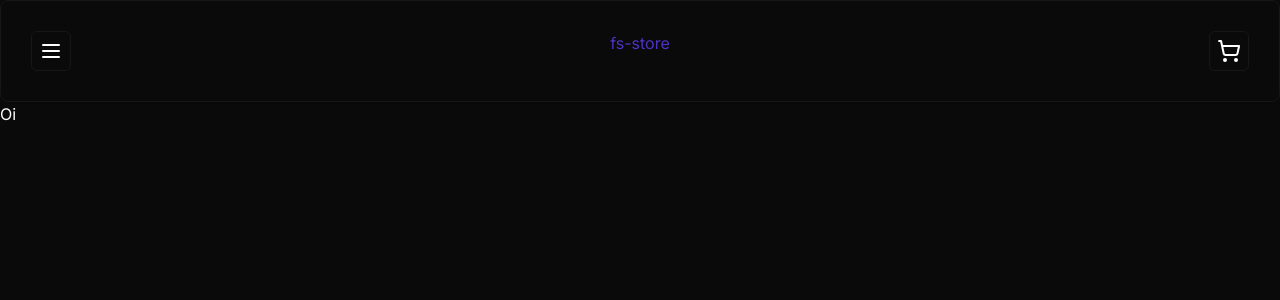
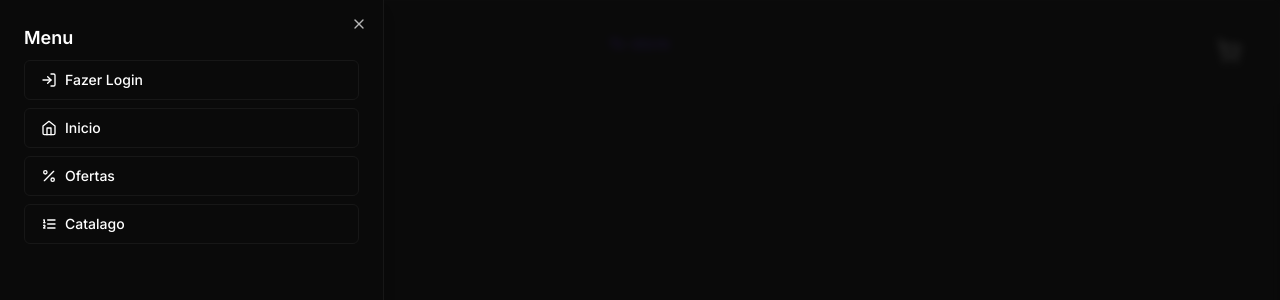
Before and after one commit to MarcosCruzOff/Projeto-NextJs-ecommerce-fs-store, a Next.js app: page / in a window 1280 px wide. Both pictures are taken after a click on the button 51 px from the left and 51 px from the top of the page. Shown: the top 300 px of the page. Built offline with nearby package versions, Linux system fonts and the light colour scheme.

Commit message:
feat: add header menu using sheet component

```diff
--- a/package.json
+++ b/package.json
@@ -10,6 +10,7 @@
   },
   "dependencies": {
     "@prisma/client": "^5.4.2",
+    "@radix-ui/react-dialog": "^1.0.5",
     "@radix-ui/react-slot": "^1.0.2",
     "class-variance-authority": "^0.7.0",
     "clsx": "^2.0.0",
--- a/src/components/ui/header.tsx
+++ b/src/components/ui/header.tsx
@@ -1,13 +1,58 @@
-import { MenuIcon, ShoppingCartIcon } from 'lucide-react'
+import {
+	MenuIcon,
+	ShoppingCartIcon,
+	LogInIcon,
+	PercentIcon,
+	ListOrderedIcon,
+	HomeIcon,
+} from 'lucide-react'
 import { Button } from './button'
 import { Card } from './card'
+import { Sheet, SheetContent, SheetHeader, SheetTrigger } from './sheet'
 
 const Header = () => {
 	return (
 		<Card className="flex justify-between p-[1.875rem]">
-			<Button size="icon" variant="outline">
-				<MenuIcon></MenuIcon>
-			</Button>
+			<Sheet>
+				<SheetTrigger asChild>
+					<Button size="icon" variant="outline">
+						<MenuIcon></MenuIcon>
+					</Button>
+				</SheetTrigger>
+
+				<SheetContent side={'left'}>
+					<SheetHeader className="text-left text-lg font-semibold">
+						Menu
+					</SheetHeader>
+
+					<div className="mt-2 flex flex-col gap-2">
+						<Button
+							variant="outline"
+							className="w-full justify-start gap-2">
+							<LogInIcon size={16} />
+							Fazer Login
+						</Button>
+						<Button
+							variant="outline"
+							className="w-full justify-start gap-2">
+							<HomeIcon size={16} />
+							Inicio
+						</Button>
+						<Button
+							variant="outline"
+							className="w-full justify-start gap-2">
+							<PercentIcon size={16} />
+							Ofertas
+						</Button>
+						<Button
+							variant="outline"
+							className="w-full justify-start gap-2">
+							<ListOrderedIcon size={16} />
+							Catalago
+						</Button>
+					</div>
+				</SheetContent>
+			</Sheet>
 
 			<h1 className="text-primary">fs-store</h1>
 
--- /dev/null
+++ b/src/components/ui/sheet.tsx
@@ -0,0 +1,143 @@
+'use client'
+
+import * as React from 'react'
+import * as SheetPrimitive from '@radix-ui/react-dialog'
+import { cva, type VariantProps } from 'class-variance-authority'
+import { X } from 'lucide-react'
+
+import { cn } from '@/lib/utils'
+
+const Sheet = SheetPrimitive.Root
+
+const SheetTrigger = SheetPrimitive.Trigger
+
+const SheetClose = SheetPrimitive.Close
+
+const SheetPortal = ({
+	className,
+	...props
+}: SheetPrimitive.DialogPortalProps) => (
+	<SheetPrimitive.Portal className={cn(className)} {...props} />
+)
+SheetPortal.displayName = SheetPrimitive.Portal.displayName
+
+const SheetOverlay = React.forwardRef<
+	React.ElementRef<typeof SheetPrimitive.Overlay>,
+	React.ComponentPropsWithoutRef<typeof SheetPrimitive.Overlay>
+>(({ className, ...props }, ref) => (
+	<SheetPrimitive.Overlay
+		className={cn(
+			'fixed inset-0 z-50 bg-background/80 backdrop-blur-sm data-[state=open]:animate-in data-[state=closed]:animate-out data-[state=closed]:fade-out-0 data-[state=open]:fade-in-0',
+			className
+		)}
+		{...props}
+		ref={ref}
+	/>
+))
+SheetOverlay.displayName = SheetPrimitive.Overlay.displayName
+
+const sheetVariants = cva(
+	'fixed z-50 gap-4 bg-background p-6 shadow-lg transition ease-in-out data-[state=open]:animate-in data-[state=closed]:animate-out data-[state=closed]:duration-300 data-[state=open]:duration-500',
+	{
+		variants: {
+			side: {
+				top: 'inset-x-0 top-0 border-b data-[state=closed]:slide-out-to-top data-[state=open]:slide-in-from-top',
+				bottom: 'inset-x-0 bottom-0 border-t data-[state=closed]:slide-out-to-bottom data-[state=open]:slide-in-from-bottom',
+				left: 'inset-y-0 left-0 h-full w-3/4 border-r data-[state=closed]:slide-out-to-left data-[state=open]:slide-in-from-left sm:max-w-sm',
+				right: 'inset-y-0 right-0 h-full w-3/4  border-l data-[state=closed]:slide-out-to-right data-[state=open]:slide-in-from-right sm:max-w-sm',
+			},
+		},
+		defaultVariants: {
+			side: 'right',
+		},
+	}
+)
+
+interface SheetContentProps
+	extends React.ComponentPropsWithoutRef<typeof SheetPrimitive.Content>,
+		VariantProps<typeof sheetVariants> {}
+
+const SheetContent = React.forwardRef<
+	React.ElementRef<typeof SheetPrimitive.Content>,
+	SheetContentProps
+>(({ side = 'right', className, children, ...props }, ref) => (
+	<SheetPortal>
+		<SheetOverlay />
+		<SheetPrimitive.Content
+			ref={ref}
+			className={cn(sheetVariants({ side }), className)}
+			{...props}>
+			{children}
+			<SheetPrimitive.Close className="absolute right-4 top-4 rounded-sm opacity-70 ring-offset-background transition-opacity hover:opacity-100 focus:outline-none focus:ring-2 focus:ring-ring focus:ring-offset-2 disabled:pointer-events-none data-[state=open]:bg-secondary">
+				<X className="h-4 w-4" />
+				<span className="sr-only">Close</span>
+			</SheetPrimitive.Close>
+		</SheetPrimitive.Content>
+	</SheetPortal>
+))
+SheetContent.displayName = SheetPrimitive.Content.displayName
+
+const SheetHeader = ({
+	className,
+	...props
+}: React.HTMLAttributes<HTMLDivElement>) => (
+	<div
+		className={cn(
+			'flex flex-col space-y-2 text-center sm:text-left',
+			className
+		)}
+		{...props}
+	/>
+)
+SheetHeader.displayName = 'SheetHeader'
+
+const SheetFooter = ({
+	className,
+	...props
+}: React.HTMLAttributes<HTMLDivElement>) => (
+	<div
+		className={cn(
+			'flex flex-col-reverse sm:flex-row sm:justify-end sm:space-x-2',
+			className
+		)}
+		{...props}
+	/>
+)
+SheetFooter.displayName = 'SheetFooter'
+
+const SheetTitle = React.forwardRef<
+	React.ElementRef<typeof SheetPrimitive.Title>,
+	React.ComponentPropsWithoutRef<typeof SheetPrimitive.Title>
+>(({ className, ...props }, ref) => (
+	<SheetPrimitive.Title
+		ref={ref}
+		className={cn('text-lg font-semibold text-foreground', className)}
+		{...props}
+	/>
+))
+SheetTitle.displayName = SheetPrimitive.Title.displayName
+
+const SheetDescription = React.forwardRef<
+	React.ElementRef<typeof SheetPrimitive.Description>,
+	React.ComponentPropsWithoutRef<typeof SheetPrimitive.Description>
+>(({ className, ...props }, ref) => (
+	<SheetPrimitive.Description
+		ref={ref}
+		className={cn('text-sm text-muted-foreground', className)}
+		{...props}
+	/>
+))
+SheetDescription.displayName = SheetPrimitive.Description.displayName
+
+export {
+	Sheet,
+	SheetPortal,
+	SheetOverlay,
+	SheetTrigger,
+	SheetClose,
+	SheetContent,
+	SheetHeader,
+	SheetFooter,
+	SheetTitle,
+	SheetDescription,
+}
```
Also changed, not shown: 1 other file (tests, documents, lock files or other folders).
